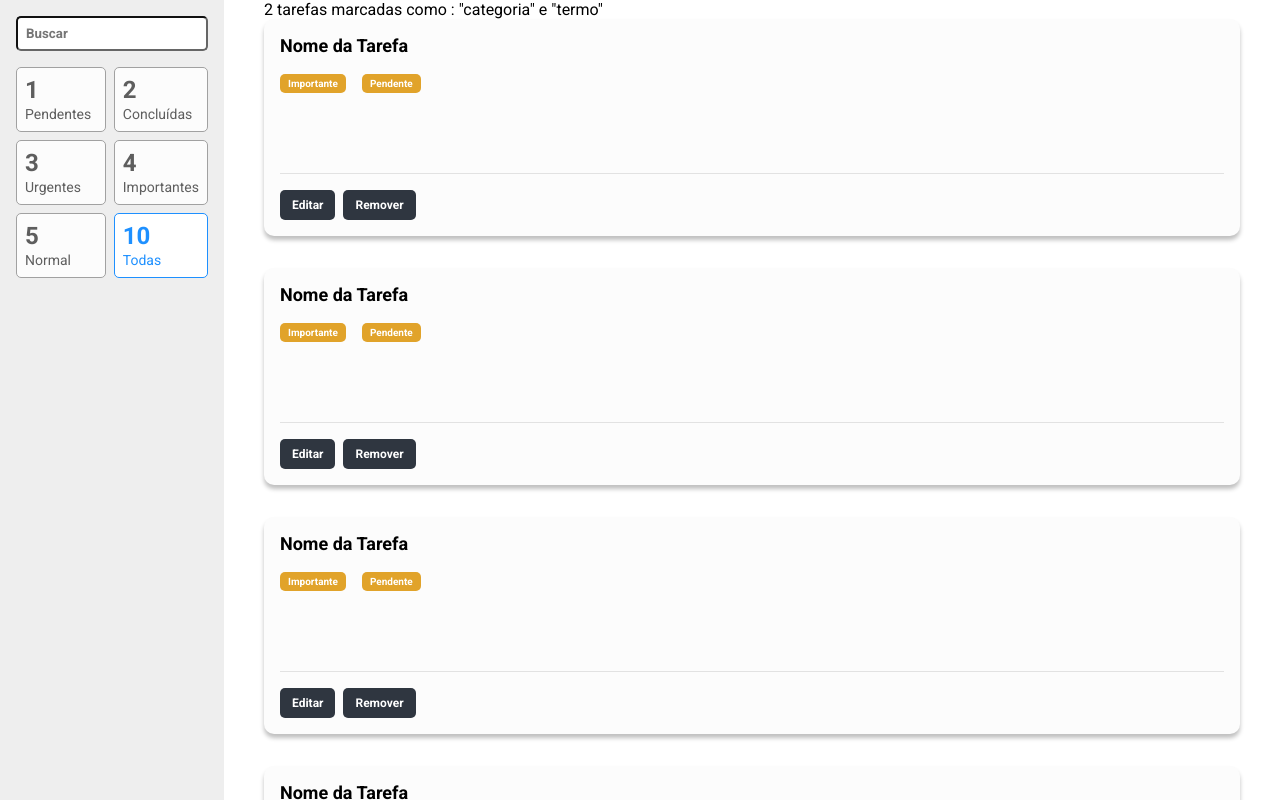
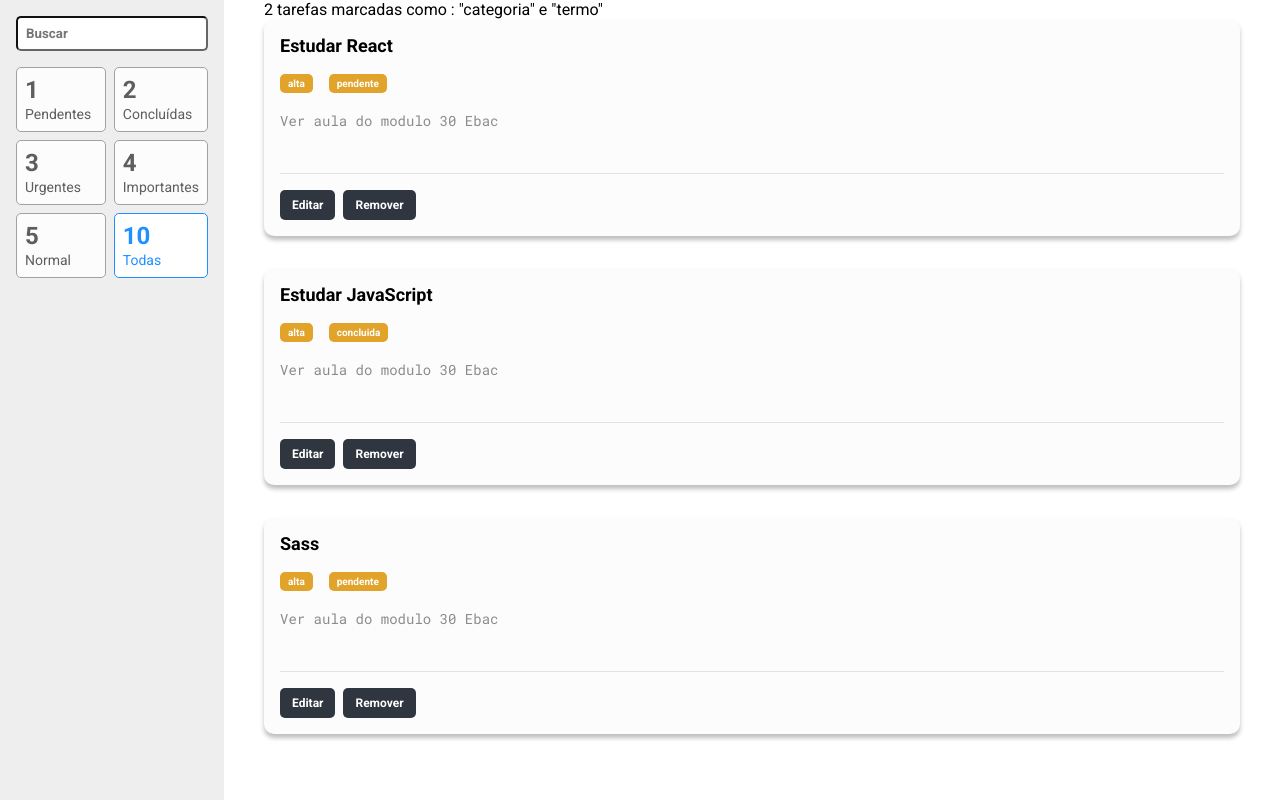
Before and after one commit to LucasDev9645/Projeto_To-do_List, a React (Vite) app: page / in a window 1280 px wide. Built offline with nearby package versions, Linux system fonts and the light colour scheme.

Commit message:
status change button

```diff
--- a/src/components/Task/index.tsx
+++ b/src/components/Task/index.tsx
@@ -1,15 +1,35 @@
+import { useState } from "react";
+
 import * as S from "./styles";
 
-const Task = () => {
+type Props = {
+  title: string;
+  priority: string;
+  status: string;
+  description: string;
+};
+
+const Task = ({ description, priority, status, title }: Props) => {
+  const [isEditing, setIsEditing] = useState(false);
+
   return (
     <S.Card>
-      <S.Title>Nome da Tarefa</S.Title>
-      <S.Tag>Importante</S.Tag>
-      <S.Tag>Pendente</S.Tag>
-      <S.Description />
+      <S.Title>{title}</S.Title>
+      <S.Tag>{priority}</S.Tag>
+      <S.Tag>{status}</S.Tag>
+      <S.Description value={description} />
       <S.StockBar>
-        <S.Button>Editar</S.Button>
-        <S.Button>Remover</S.Button>
+        {isEditing ? (
+          <>
+            <S.Button>Salvar</S.Button>
+            <S.Button onClick={() => setIsEditing(false)}>Cancelar</S.Button>
+          </>
+        ) : (
+          <>
+            <S.Button onClick={() => setIsEditing(true)}>Editar</S.Button>
+            <S.Button>Remover</S.Button>
+          </>
+        )}
       </S.StockBar>
     </S.Card>
   );
--- a/src/components/TodoList/index.tsx
+++ b/src/components/TodoList/index.tsx
@@ -1,27 +1,43 @@
 import Task from "../Task";
 
 import { Container } from "./styles";
+
+const task = [
+  {
+    title: "Estudar React",
+    description: "Ver aula do modulo 30 Ebac",
+    priority: "alta",
+    status: "pendente",
+  },
+  {
+    title: "Estudar JavaScript",
+    description: "Ver aula do modulo 30 Ebac",
+    priority: "alta",
+    status: "concluida",
+  },
+  {
+    title: "Sass",
+    description: "Ver aula do modulo 30 Ebac",
+    priority: "alta",
+    status: "pendente",
+  },
+];
 
 const TodoList = () => {
   return (
     <Container>
       <p>2 tarefas marcadas como : "categoria" e "termo"</p>
       <ul>
-        <li>
-          <Task />
-        </li>
-        <li>
-          <Task />
-        </li>
-        <li>
-          <Task />
-        </li>
-        <li>
-          <Task />
-        </li>
-        <li>
-          <Task />
-        </li>
+        {task.map((tasks) => (
+          <li key={tasks.title}>
+            <Task
+              title={tasks.title}
+              description={tasks.description}
+              priority={tasks.priority}
+              status={tasks.status}
+            />
+          </li>
+        ))}
       </ul>
     </Container>
   );
```
